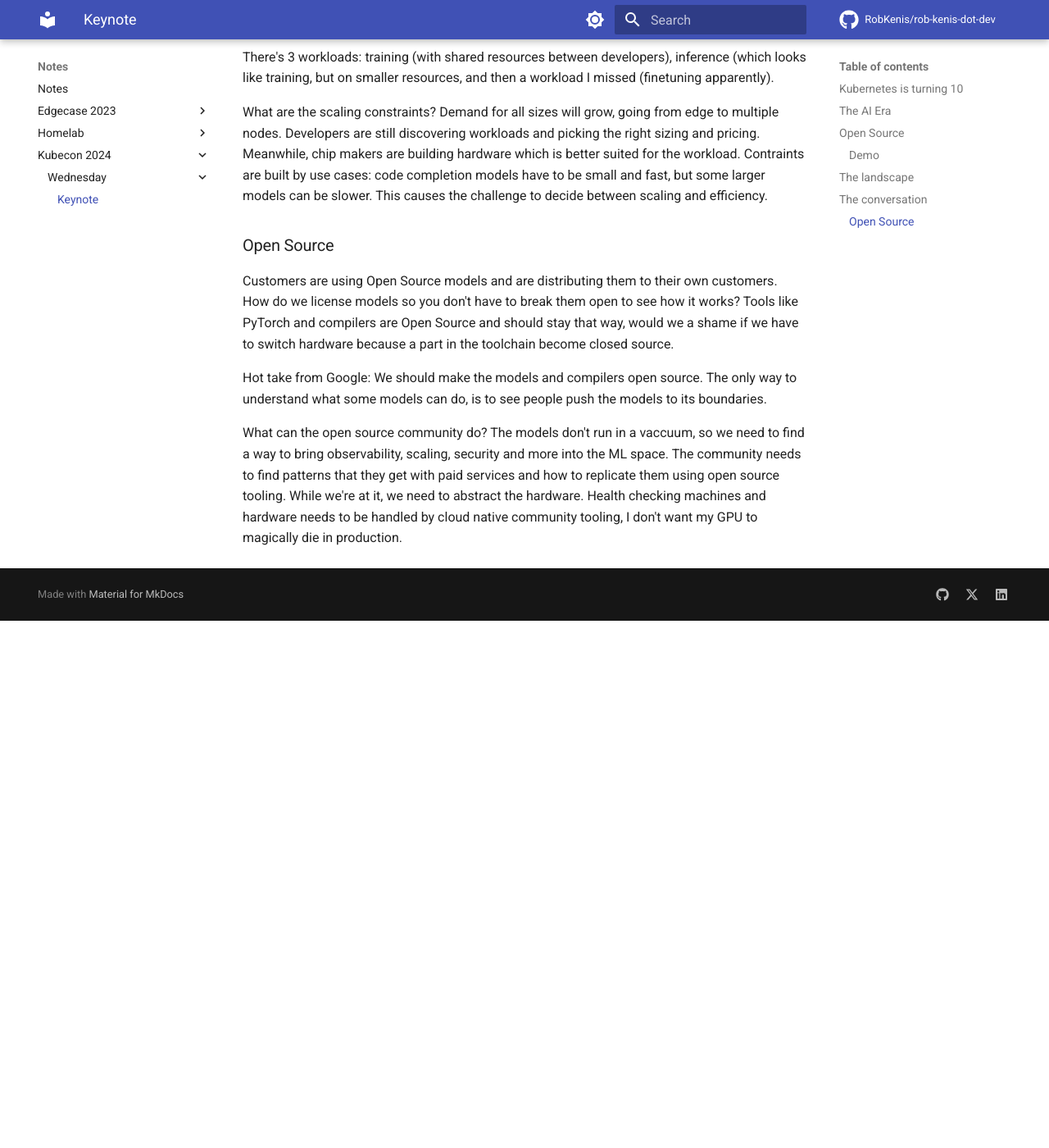
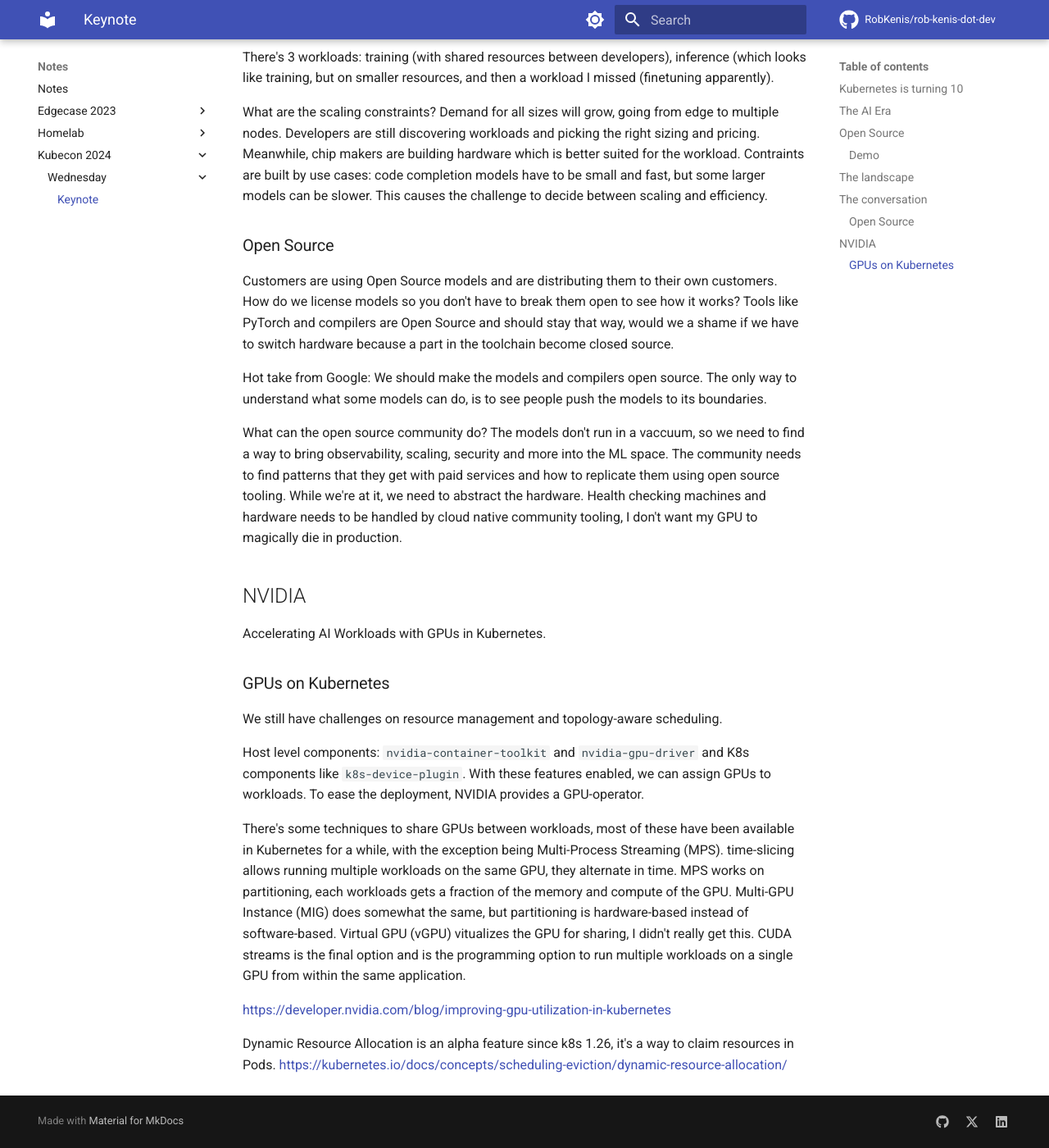
Before and after one commit to RobKenis/rob-kenis-dot-dev, an MkDocs documentation site: the page built from docs/kubecon-2024/wednesday/1-keynote.md, in a window 1280 px wide and 1400 px high, scrolled down 1374 px. Shown: the whole window at 82% size. Built offline with MkDocs 1.6.1 and Material for MkDocs 9.7.7, drawn with Linux system fonts in a browser that asks for light colours; comment, search, counter and statistics services are not loaded; before the commit the page ends 2131 px from its top, so only the background shows below that.

Commit message:
Add notes on nvidia on kubernetes

```diff
--- a/docs/kubecon-2024/wednesday/1-keynote.md
+++ b/docs/kubecon-2024/wednesday/1-keynote.md
@@ -70,3 +70,24 @@
 and more into the ML space. The community needs to find patterns that they get with paid services and how to replicate them using
 open source tooling. While we're at it, we need to abstract the hardware. Health checking machines and hardware needs to be handled
 by cloud native community tooling, I don't want my GPU to magically die in production.
+
+## NVIDIA
+
+Accelerating AI Workloads with GPUs in Kubernetes.
+
+### GPUs on Kubernetes
+
+We still have challenges on resource management and topology-aware scheduling.
+
+Host level components: `nvidia-container-toolkit` and `nvidia-gpu-driver` and K8s components like `k8s-device-plugin`. With these features enabled,
+we can assign GPUs to workloads. To ease the deployment, NVIDIA provides a GPU-operator.
+
+There's some techniques to share GPUs between workloads, most of these have been available in Kubernetes for a while, with the exception being Multi-Process Streaming (MPS).
+time-slicing allows running multiple workloads on the same GPU, they alternate in time. MPS  works on partitioning, each workloads gets a fraction of the memory and
+compute of the GPU. Multi-GPU Instance (MIG) does somewhat the same, but partitioning is hardware-based instead of software-based. Virtual GPU (vGPU) vitualizes the GPU
+for sharing, I didn't really get this. CUDA streams is the final option and is the programming option to run multiple workloads on a single GPU from within
+the same application.
+
+<https://developer.nvidia.com/blog/improving-gpu-utilization-in-kubernetes>
+
+Dynamic Resource Allocation is an alpha feature since k8s 1.26, it's a way to claim resources in Pods. <https://kubernetes.io/docs/concepts/scheduling-eviction/dynamic-resource-allocation/>
```
